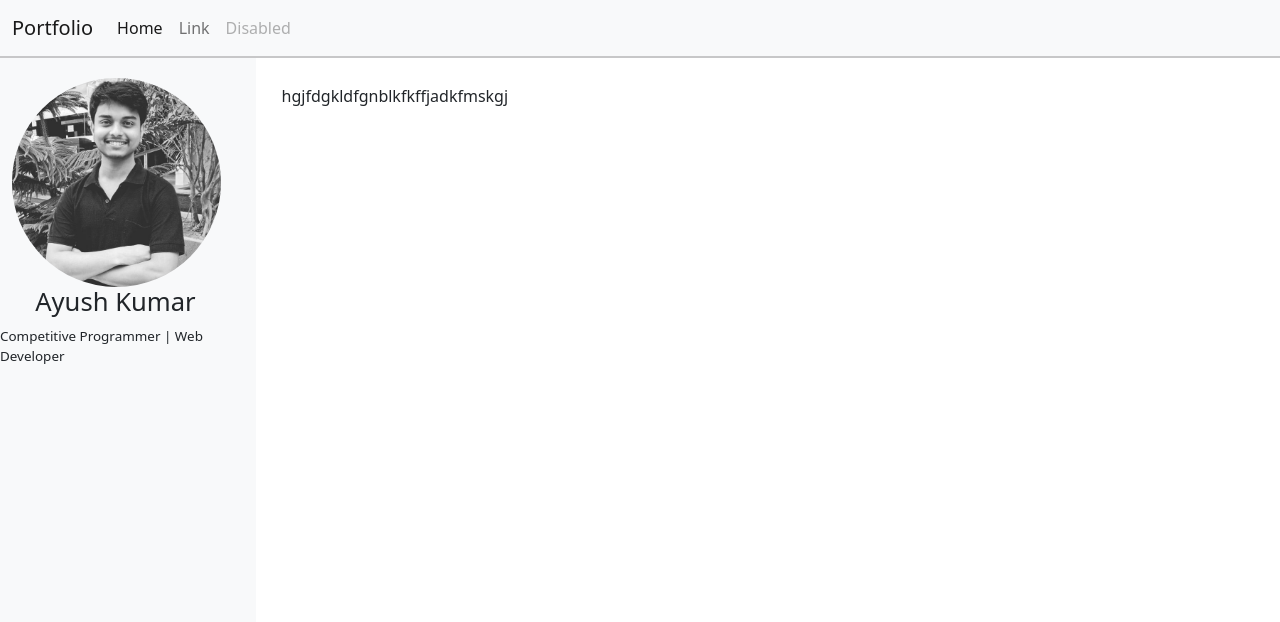
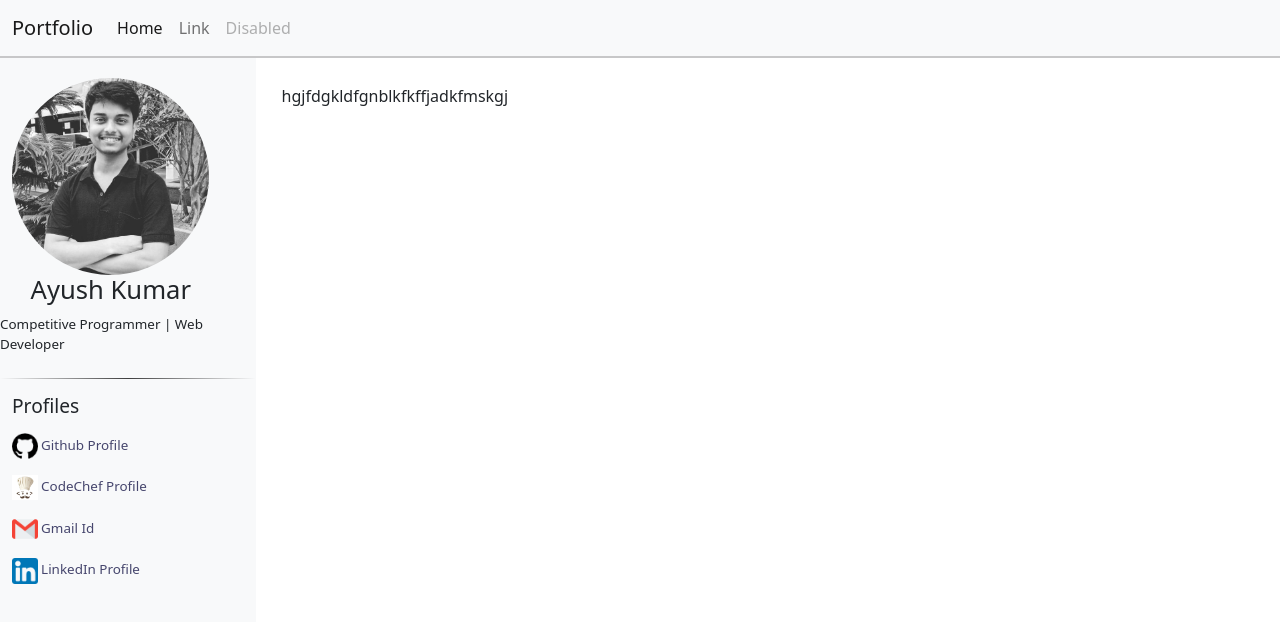
Before and after one commit to ayushkumar1610/portfolio, a plain HTML site: page index.html in a window 1280 px wide. Drawn offline with nearby package versions, Linux system fonts and the light colour scheme.

Commit message:
side bar added

```diff
--- a/css/style.css
+++ b/css/style.css
@@ -15,12 +15,49 @@
 }
 
 #profile-pic{
-    height: 90%;
-    width: 90%;
+    height: 85%;
+    width: 85%;
     border-radius: 50%;
 }
 #side-name{
-    padding-left: 10%;
+    padding-left: 8%;
+}
+.side-hr{
+    border: 0;
+        border-top-color: initial;
+        border-top-style: initial;
+        border-top-width: 0px;
+        border-right-color: initial;
+        border-right-style: initial;
+        border-right-width: 0px;
+        border-bottom-color: initial;
+        border-bottom-style: initial;
+        border-bottom-width: 0px;
+        border-left-color: initial;
+        border-left-style: initial;
+        border-left-width: 0px;
+        border-image-source: initial;
+        border-image-slice: initial;
+        border-image-width: initial;
+        border-image-outset: initial;
+        border-image-repeat: initial;
+    height: 1px;
+    background-image: linear-gradient(to right, rgba(0, 0, 0, 0), rgba(0, 0, 0, 0.75), rgba(0, 0, 0, 0));
+}
+
+.side-bar a{
+    color: rgb(70, 70, 109);
+    text-decoration: none;
+    font-weight: 500;
+}
+.side-bar a:hover{
+    color: rgb(23, 22, 24);
+    text-decoration: none;
+    font-weight: 500;
+}
+.side-icon{
+    max-width: 2vw;
+    max-height: 2vw;
 }
 
 .content{
--- a/index.html
+++ b/index.html
@@ -41,11 +41,19 @@
     <div class="side-bar">
       <div class="container">
         <img id="profile-pic" src="assets/pp_ayu.jpg" alt="Ayush Kumar Pic">
-        <h3 style="font-size: 2vw; font-weight: 500;" id="side-name">Ayush Kumar</h3>
+        <h3 style="font-size: 2vw;" id="side-name">Ayush Kumar</h3>
       </div>
       <p>Competitive Programmer | Web Developer</p>
 
-
+      <div class="container side-hr mt-4">
+        <div class="pt-3">
+          <h5 style="font-size: 1.5vw;" class="pb-2">Profiles</h5>
+          <p><a href="https://www.github.com/ayushkumar1610" target="_blank"><img class="side-icon" src="assets/github-logo.png" alt=""> Github Profile</a></p>
+          <p><a href="https://www.codechef.com/users/ayushkumar1610" target="_blank"><img class="side-icon" src="assets/c5d9fc1e18bcf039f464c2ab6cfb3eb6.jpg" alt=""> CodeChef Profile</a></p>
+          <p><a href="mailto:ayushkumarlhs26@gmail.com" target="_blank"><img class="side-icon" src="assets/gmail.png" alt=""> Gmail Id</a></p>
+          <p><a href="https://www.linkedin.com/in/ayush-kumar-487528194/" target="_blank"><img class="side-icon" src="assets/linkedin.png" alt=""> LinkedIn Profile</a></p>
+        </div>
+      </div>
 
     </div>
 
```
Also changed, not shown: assets/c5d9fc1e18bcf039f464c2ab6cfb3eb6.jpg (added), assets/github-logo.png (added), assets/gmail.png (added), assets/linkedin.png (added).
